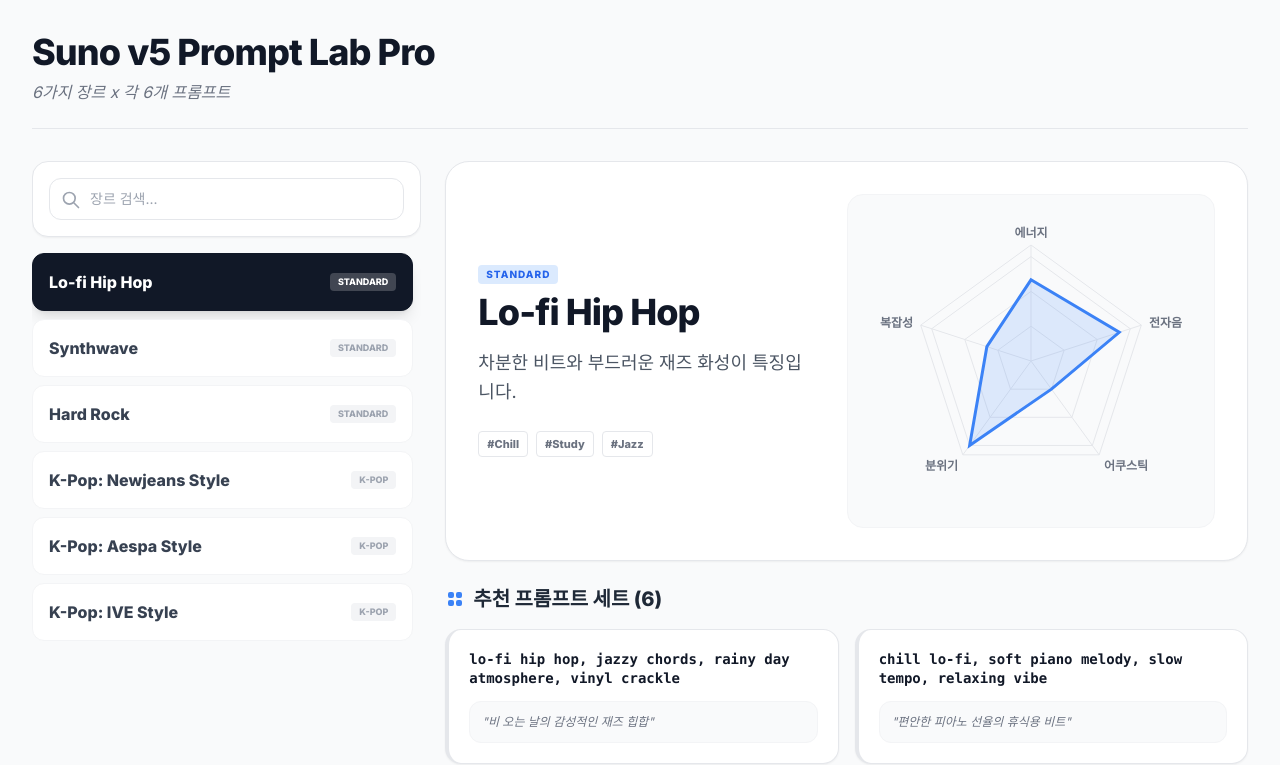
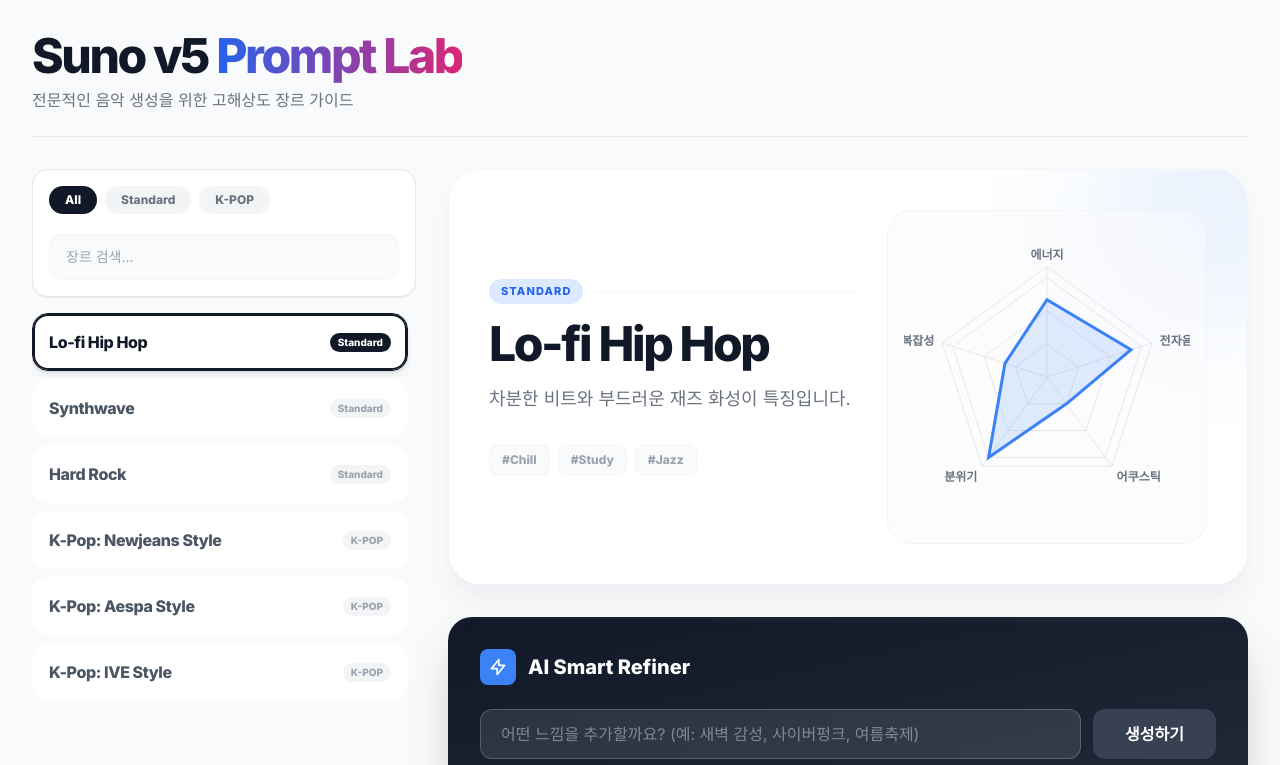
Before and after one commit to parkys1004/Suno-v5-Prompt, a React (Vite) app: page / in a window 1280 px wide. Shown: the top 765 px of the page. Built offline with nearby package versions, Linux system fonts and the light colour scheme.

Commit message:
feat: Integrate Google GenAI for prompt generation
Adds the Google Generative AI SDK to enable dynamic prompt generation based on user concepts. Also introduces category filtering for genres.

```diff
--- a/App.tsx
+++ b/App.tsx
@@ -3,18 +3,24 @@
 import { GENRE_DATA } from './constants';
 import { Genre } from './types';
 import RadarChart from './components/RadarChart';
+import { GoogleGenAI } from "@google/genai";
 
 const App: React.FC = () => {
   const [searchTerm, setSearchTerm] = useState('');
+  const [categoryFilter, setCategoryFilter] = useState<'All' | 'Standard' | 'K-POP'>('All');
   const [selectedGenreId, setSelectedGenreId] = useState<number>(1);
   const [toastVisible, setToastVisible] = useState(false);
+  const [aiLoading, setAiLoading] = useState(false);
+  const [customPrompt, setCustomPrompt] = useState<{text: string, desc: string} | null>(null);
+  const [userConcept, setUserConcept] = useState('');
 
   const filteredGenres = useMemo(() => {
-    return GENRE_DATA.filter(g =>
-      g.name.toLowerCase().includes(searchTerm.toLowerCase()) ||
-      g.category.toLowerCase().includes(searchTerm.toLowerCase())
-    );
-  }, [searchTerm]);
+    return GENRE_DATA.filter(g => {
+      const matchesSearch = g.name.toLowerCase().includes(searchTerm.toLowerCase());
+      const matchesCategory = categoryFilter === 'All' || g.category === categoryFilter;
+      return matchesSearch && matchesCategory;
+    });
+  }, [searchTerm, categoryFilter]);
 
   const selectedGenre = useMemo(() => {
     return GENRE_DATA.find(g => g.id === selectedGenreId) || GENRE_DATA[0];
@@ -30,57 +36,97 @@
     }
   };
 
+  const generateAIPrompt = async () => {
+    if (!userConcept.trim()) return;
+    setAiLoading(true);
+    try {
+      const ai = new GoogleGenAI({ apiKey: process.env.API_KEY || '' });
+      const response = await ai.models.generateContent({
+        model: 'gemini-3-flash-preview',
+        contents: `Create a professional Suno v5 music prompt for the genre "${selectedGenre.name}" with the specific concept: "${userConcept}".
+        Return ONLY a JSON object with keys "prompt" (the English tags) and "description" (a brief Korean explanation).
+        Format: {"prompt": "...", "description": "..."}`,
+        config: { responseMimeType: "application/json" }
+      });
+
+      const result = JSON.parse(response.text || '{}');
+      if (result.prompt) {
+        setCustomPrompt({ text: result.prompt, desc: result.description });
+      }
+    } catch (error) {
+      console.error("AI Generation failed", error);
+    } finally {
+      setAiLoading(false);
+    }
+  };
+
   const accentColor = selectedGenre.category === 'K-POP' ? '#db2777' : '#3b82f6';
   const accentBg = selectedGenre.category === 'K-POP' ? 'bg-pink-100 text-pink-600' : 'bg-blue-100 text-blue-600';
 
   return (
-    <div className="min-h-screen p-4 md:p-8 max-w-7xl mx-auto">
+    <div className="min-h-screen p-4 md:p-8 max-w-7xl mx-auto transition-colors duration-500">
       {/* Header */}
       <header className="mb-8 flex flex-col md:flex-row md:items-end md:justify-between border-b pb-6 border-gray-200">
         <div>
-          <h1 className="text-3xl md:text-4xl font-black text-gray-900 tracking-tight">
-            Suno v5 Prompt Lab Pro
+          <h1 className="text-3xl md:text-5xl font-black text-gray-900 tracking-tighter">
+            Suno v5 <span className="text-transparent bg-clip-text bg-gradient-to-r from-blue-600 to-pink-600">Prompt Lab</span>
           </h1>
-          <p className="text-gray-500 mt-2 font-medium italic">
-            {GENRE_DATA.length}가지 장르 x 각 {selectedGenre.prompts.length}개 프롬프트
+          <p className="text-gray-500 mt-2 font-medium">
+            전문적인 음악 생성을 위한 고해상도 장르 가이드
           </p>
         </div>
       </header>
 
-      <div className="grid grid-cols-1 lg:grid-cols-12 gap-6">
+      <div className="grid grid-cols-1 lg:grid-cols-12 gap-8">
         {/* Sidebar */}
-        <aside className="lg:col-span-4 flex flex-col max-h-[calc(100vh-180px)] overflow-hidden">
-          <div className="bg-white p-4 rounded-2xl shadow-sm border border-gray-200 mb-4 sticky top-0">
+        <aside className="lg:col-span-4 flex flex-col max-h-[calc(100vh-140px)]">
+          <div className="bg-white p-4 rounded-2xl shadow-sm border border-gray-200 mb-4">
+            <div className="flex gap-2 mb-4 overflow-x-auto pb-1 scrollbar-hide">
+              {['All', 'Standard', 'K-POP'].map((cat) => (
+                <button
+                  key={cat}
+                  onClick={() => setCategoryFilter(cat as any)}
+                  className={`px-4 py-1.5 rounded-full text-xs font-bold whitespace-nowrap transition-all ${
+                    categoryFilter === cat
+                    ? 'bg-gray-900 text-white'
+                    : 'bg-gray-100 text-gray-500 hover:bg-gray-200'
+                  }`}
+                >
+                  {cat}
+                </button>
+              ))}
+            </div>
             <div className="relative">
-              <svg className="w-5 h-5 absolute left-3 top-3 text-gray-400" fill="none" stroke="currentColor" viewBox="0 0 24 24">
-                <path strokeLinecap="round" strokeLinejoin="round" strokeWidth="2" d="M21 21l-6-6m2-5a7 7 0 11-14 0 7 7 0 0114 0z"></path>
-              </svg>
               <input
                 type="text"
                 placeholder="장르 검색..."
                 value={searchTerm}
                 onChange={(e) => setSearchTerm(e.target.value)}
-                className="w-full pl-10 pr-4 py-2.5 rounded-xl border border-gray-200 focus:outline-none focus:ring-2 focus:ring-blue-500/20 focus:border-blue-500 transition-all text-sm"
+                className="w-full pl-4 pr-4 py-3 rounded-xl border border-gray-100 bg-gray-50 focus:outline-none focus:ring-2 focus:ring-blue-500/20 focus:bg-white transition-all text-sm font-medium"
               />
             </div>
           </div>
 
-          <div className="flex-1 overflow-y-auto space-y-2 pr-2 custom-scroll scrollbar-thin scrollbar-thumb-gray-300">
+          <div className="flex-1 overflow-y-auto space-y-2 pr-2 custom-scroll">
             {filteredGenres.map(genre => (
               <button
                 key={genre.id}
-                onClick={() => setSelectedGenreId(genre.id)}
-                className={`w-full text-left p-4 rounded-xl transition-all border flex justify-between items-center group ${
+                onClick={() => {
+                  setSelectedGenreId(genre.id);
+                  setCustomPrompt(null);
+                  setUserConcept('');
+                }}
+                className={`w-full text-left p-4 rounded-2xl transition-all border flex justify-between items-center group transform-gpu active:scale-[0.98] ${
                   selectedGenreId === genre.id
-                    ? 'bg-gray-900 border-gray-900 text-white shadow-lg'
-                    : 'bg-white border-gray-100 text-gray-700 hover:border-gray-200 hover:bg-gray-50'
+                    ? 'bg-white border-gray-900 ring-2 ring-gray-900 ring-inset text-gray-900 shadow-md'
+                    : 'bg-white border-transparent text-gray-600 hover:bg-gray-50 hover:border-gray-200'
                 }`}
               >
-                <span className="font-bold">{genre.name}</span>
-                <span className={`text-[9px] px-2 py-0.5 rounded font-black uppercase transition-colors ${
+                <span className="font-bold tracking-tight">{genre.name}</span>
+                <span className={`text-[10px] px-2 py-0.5 rounded-full font-black ${
                   selectedGenreId === genre.id
-                    ? 'bg-white/20 text-white'
-                    : 'bg-gray-100 text-gray-400 group-hover:bg-gray-200'
+                    ? 'bg-gray-900 text-white'
+                    : 'bg-gray-100 text-gray-400'
                 }`}>
                   {genre.category}
                 </span>
@@ -90,61 +136,119 @@
         </aside>
 
         {/* Main Content */}
-        <main className="lg:col-span-8 space-y-6">
+        <main className="lg:col-span-8 space-y-8">
           {/* Genre Detail Card */}
-          <div className="bg-white rounded-3xl shadow-sm border border-gray-200 p-6 md:p-8 animate-in fade-in slide-in-from-bottom-4 duration-500">
-            <div className="flex flex-col md:flex-row gap-8 items-center">
-              <div className="flex-1 w-full text-center md:text-left">
-                <div className="flex items-center justify-center md:justify-start space-x-2 mb-2">
-                  <span className={`text-[10px] font-black uppercase tracking-widest px-2 py-0.5 rounded ${accentBg}`}>
+          <div className="bg-white rounded-[2rem] shadow-xl shadow-gray-200/50 border border-gray-100 p-6 md:p-10 relative overflow-hidden group">
+             {/* Decorative Background */}
+            <div className={`absolute -top-24 -right-24 w-64 h-64 rounded-full blur-3xl opacity-10 transition-colors duration-700 ${
+              selectedGenre.category === 'K-POP' ? 'bg-pink-500' : 'bg-blue-500'
+            }`}></div>
+
+            <div className="relative z-10 flex flex-col md:flex-row gap-8 items-center">
+              <div className="flex-1 w-full">
+                <div className="flex items-center space-x-3 mb-4">
+                  <span className={`text-[11px] font-black uppercase tracking-widest px-3 py-1 rounded-full ${accentBg}`}>
                     {selectedGenre.category}
                   </span>
+                  <div className="h-px flex-1 bg-gray-100"></div>
                 </div>
-                <h2 className="text-4xl font-extrabold text-gray-900 mb-4 tracking-tight">
+                <h2 className="text-4xl md:text-5xl font-black text-gray-900 mb-4 tracking-tighter leading-none">
                   {selectedGenre.name}
                 </h2>
-                <p className="text-gray-600 text-lg leading-relaxed mb-6">
+                <p className="text-gray-500 text-lg font-medium leading-relaxed mb-8 max-w-xl">
                   {selectedGenre.desc}
                 </p>
-                <div className="flex flex-wrap gap-2 justify-center md:justify-start">
+                <div className="flex flex-wrap gap-2">
                   {selectedGenre.tags.map(tag => (
-                    <span key={tag} className="px-2 py-1 bg-white rounded text-[11px] text-gray-500 font-bold border border-gray-200">
+                    <span key={tag} className="px-3 py-1.5 bg-gray-50 rounded-lg text-xs text-gray-400 font-bold border border-gray-100 hover:border-gray-300 transition-colors cursor-default">
                       #{tag}
                     </span>
                   ))}
                 </div>
               </div>
-              <div className="w-full md:w-1/2 bg-gray-50 rounded-2xl p-4 border border-gray-100">
+              <div className="w-full md:w-[320px] bg-gray-50/50 backdrop-blur-sm rounded-3xl p-4 border border-gray-100 flex items-center justify-center">
                 <RadarChart data={selectedGenre.attr} color={accentColor} />
               </div>
             </div>
           </div>
 
+          {/* AI Refiner Tool */}
+          <div className="bg-gradient-to-br from-gray-900 to-gray-800 rounded-3xl p-6 md:p-8 text-white shadow-2xl">
+            <div className="flex items-center gap-3 mb-6">
+              <div className="p-2 bg-blue-500 rounded-lg">
+                <svg className="w-5 h-5 text-white" fill="none" stroke="currentColor" viewBox="0 0 24 24">
+                  <path strokeLinecap="round" strokeLinejoin="round" strokeWidth="2" d="M13 10V3L4 14h7v7l9-11h-7z"></path>
+                </svg>
+              </div>
+              <h3 className="text-xl font-bold">AI Smart Refiner</h3>
+            </div>
+
+            <div className="flex flex-col md:flex-row gap-3">
+              <input
+                type="text"
+                placeholder="어떤 느낌을 추가할까요? (예: 새벽 감성, 사이버펑크, 여름축제)"
+                value={userConcept}
+                onChange={(e) => setUserConcept(e.target.value)}
+                onKeyDown={(e) => e.key === 'Enter' && generateAIPrompt()}
+                className="flex-1 bg-white/10 border border-white/20 rounded-xl px-5 py-3 text-white placeholder-white/40 focus:outline-none focus:ring-2 focus:ring-blue-500 transition-all"
+              />
+              <button
+                onClick={generateAIPrompt}
+                disabled={aiLoading || !userConcept}
+                className="bg-blue-600 hover:bg-blue-500 disabled:bg-gray-700 text-white font-bold px-8 py-3 rounded-xl transition-all flex items-center justify-center gap-2"
+              >
+                {aiLoading ? (
+                  <div className="w-5 h-5 border-2 border-white/30 border-t-white rounded-full animate-spin"></div>
+                ) : '생성하기'}
+              </button>
+            </div>
+
+            {customPrompt && (
+              <div
+                onClick={() => handleCopy(customPrompt.text)}
+                className="mt-6 p-5 bg-white/5 border border-white/10 rounded-2xl cursor-pointer hover:bg-white/10 transition-all animate-in fade-in zoom-in duration-300 group"
+              >
+                <div className="flex justify-between items-start mb-2">
+                  <span className="text-[10px] font-black uppercase tracking-widest text-blue-400">Custom Generated Prompt</span>
+                  <svg className="w-4 h-4 text-white/30 group-hover:text-blue-400" fill="none" stroke="currentColor" viewBox="0 0 24 24"><path d="M8 7v8a2 2 0 002 2h6M8 7V5a2 2 0 012-2h4.586a1 1 0 01.707.293l4.414 4.414a1 1 0 01.293.707V15a2 2 0 01-2 2h-2M8 7H6a2 2 0 00-2 2v10a2 2 0 002 2h8a2 2 0 002-2v-2" strokeWidth="2" strokeLinecap="round" strokeLinejoin="round"></path></svg>
+                </div>
+                <p className="text-lg font-mono font-bold text-white mb-2 leading-tight">{customPrompt.text}</p>
+                <p className="text-sm text-white/60">"{customPrompt.desc}"</p>
+              </div>
+            )}
+          </div>
+
           {/* Prompt Section */}
-          <div className="transition-all duration-300">
-            <div className="flex items-center justify-between mb-4">
-              <h3 className="text-xl font-bold text-gray-800 flex items-center">
-                <svg className="w-5 h-5 mr-2 text-blue-500" fill="currentColor" viewBox="0 0 20 20">
-                  <path d="M5 3a2 2 0 00-2 2v2a2 2 0 002 2h2a2 2 0 002-2V5a2 2 0 00-2-2H5zM5 11a2 2 0 00-2 2v2a2 2 0 002 2h2a2 2 0 002-2v-2a2 2 0 00-2-2H5zM11 5a2 2 0 012-2h2a2 2 0 012 2v2a2 2 0 01-2 2h-2a2 2 0 01-2-2V5zM11 13a2 2 0 012-2h2a2 2 0 012 2v2a2 2 0 01-2 2h-2a2 2 0 01-2-2v-2z"></path>
-                </svg>
-                추천 프롬프트 세트 ({selectedGenre.prompts.length})
-              </h3>
-            </div>
+          <div className="space-y-4">
+            <h3 className="text-xl font-bold text-gray-900 flex items-center px-2">
+              <span className="w-1.5 h-6 bg-blue-600 rounded-full mr-3"></span>
+              Curated Prompts
+            </h3>
             <div className="grid grid-cols-1 md:grid-cols-2 gap-4">
               {selectedGenre.prompts.map((p, i) => (
                 <div
                   key={i}
                   onClick={() => handleCopy(p.text)}
-                  className="group bg-white p-5 rounded-2xl border-l-4 border-gray-200 border-t border-r border-b cursor-pointer shadow-sm hover:shadow-md hover:border-l-blue-500 hover:bg-blue-50/30 transition-all flex flex-col justify-between"
-                  style={{ animation: `fadeIn 0.4s ease forwards`, animationDelay: `${i * 0.05}s` }}
+                  className="group bg-white p-6 rounded-3xl border border-gray-100 cursor-pointer shadow-sm hover:shadow-xl hover:-translate-y-1 transition-all flex flex-col justify-between"
                 >
                   <div>
-                    <p className="text-gray-900 font-mono text-sm font-black mb-3 leading-snug break-words">
+                    <div className="flex justify-between items-center mb-4">
+                      <div className="w-8 h-8 rounded-full bg-gray-50 flex items-center justify-center text-[10px] font-black text-gray-400">
+                        {String(i + 1).padStart(2, '0')}
+                      </div>
+                      <svg className="w-4 h-4 text-gray-200 group-hover:text-blue-500 transition-colors" fill="currentColor" viewBox="0 0 20 20">
+                        <path d="M8 2a1 1 0 000 2h2a1 1 0 100-2H8z"></path>
+                        <path d="M3 5a2 2 0 012-2 3 3 0 003 3h2a3 3 0 003-3 2 2 0 012 2v11a2 2 0 01-2 2H5a2 2 0 01-2-2V5z"></path>
+                      </svg>
+                    </div>
+                    <p className="text-gray-900 font-mono text-[13px] font-bold mb-4 leading-snug">
                       {p.text}
                     </p>
-                    <p className="text-xs text-gray-500 font-medium bg-gray-50 p-3 rounded-xl border border-gray-100 italic group-hover:bg-white transition-colors">
-                      "{p.desc}"
-                    </p>
+                    <div className="pt-4 border-t border-gray-50">
+                      <p className="text-xs text-gray-400 font-medium italic">
+                        {p.desc}
+                      </p>
+                    </div>
                   </div>
                 </div>
               ))}
@@ -155,28 +259,22 @@
 
       {/* Toast Notification */}
       <div
-        className={`fixed bottom-10 left-1/2 -translate-x-1/2 bg-gray-900 text-white px-6 py-3 rounded-full font-bold shadow-2xl transition-all duration-300 z-50 flex items-center gap-2 ${
-          toastVisible ? 'opacity-100 translate-y-0' : 'opacity-0 translate-y-4 pointer-events-none'
+        className={`fixed bottom-10 left-1/2 -translate-x-1/2 bg-gray-900/95 backdrop-blur-md text-white px-8 py-4 rounded-2xl font-bold shadow-2xl transition-all duration-500 z-50 flex items-center gap-3 transform-gpu ${
+          toastVisible ? 'opacity-100 translate-y-0 scale-100' : 'opacity-0 translate-y-10 scale-95 pointer-events-none'
         }`}
       >
-        <span>📋 프롬프트가 복사되었습니다!</span>
+        <div className="bg-green-500 p-1 rounded-full">
+          <svg className="w-4 h-4 text-white" fill="none" stroke="currentColor" viewBox="0 0 24 24"><path strokeLinecap="round" strokeLinejoin="round" strokeWidth="3" d="M5 13l4 4L19 7"></path></svg>
+        </div>
+        <span>복사 완료! Suno에 붙여넣으세요.</span>
       </div>
 
       <style dangerouslySetInnerHTML={{ __html: `
-        @keyframes fadeIn {
-          from { opacity: 0; transform: translateY(10px); }
-          to { opacity: 1; transform: translateY(0); }
-        }
-        .custom-scroll::-webkit-scrollbar {
-          width: 5px;
-        }
-        .custom-scroll::-webkit-scrollbar-track {
-          background: #f1f1f1;
-        }
-        .custom-scroll::-webkit-scrollbar-thumb {
-          background: #d1d5db;
-          border-radius: 10px;
-        }
+        .custom-scroll::-webkit-scrollbar { width: 4px; }
+        .custom-scroll::-webkit-scrollbar-track { background: transparent; }
+        .custom-scroll::-webkit-scrollbar-thumb { background: #e5e7eb; border-radius: 10px; }
+        .custom-scroll::-webkit-scrollbar-thumb:hover { background: #d1d5db; }
+        .scrollbar-hide::-webkit-scrollbar { display: none; }
       `}} />
     </div>
   );
--- a/index.html
+++ b/index.html
@@ -13,7 +13,8 @@
     "recharts": "https://esm.sh/recharts@^3.6.0",
     "react/": "https://esm.sh/react@^19.2.3/",
     "react": "https://esm.sh/react@^19.2.3",
-    "react-dom/": "https://esm.sh/react-dom@^19.2.3/"
+    "react-dom/": "https://esm.sh/react-dom@^19.2.3/",
+    "@google/genai": "https://esm.sh/@google/genai@^1.34.0"
   }
 }
 </script>
--- a/package.json
+++ b/package.json
@@ -11,7 +11,8 @@
   "dependencies": {
     "recharts": "^3.6.0",
     "react": "^19.2.3",
-    "react-dom": "^19.2.3"
+    "react-dom": "^19.2.3",
+    "@google/genai": "^1.34.0"
   },
   "devDependencies": {
     "@types/node": "^22.14.0",
```
